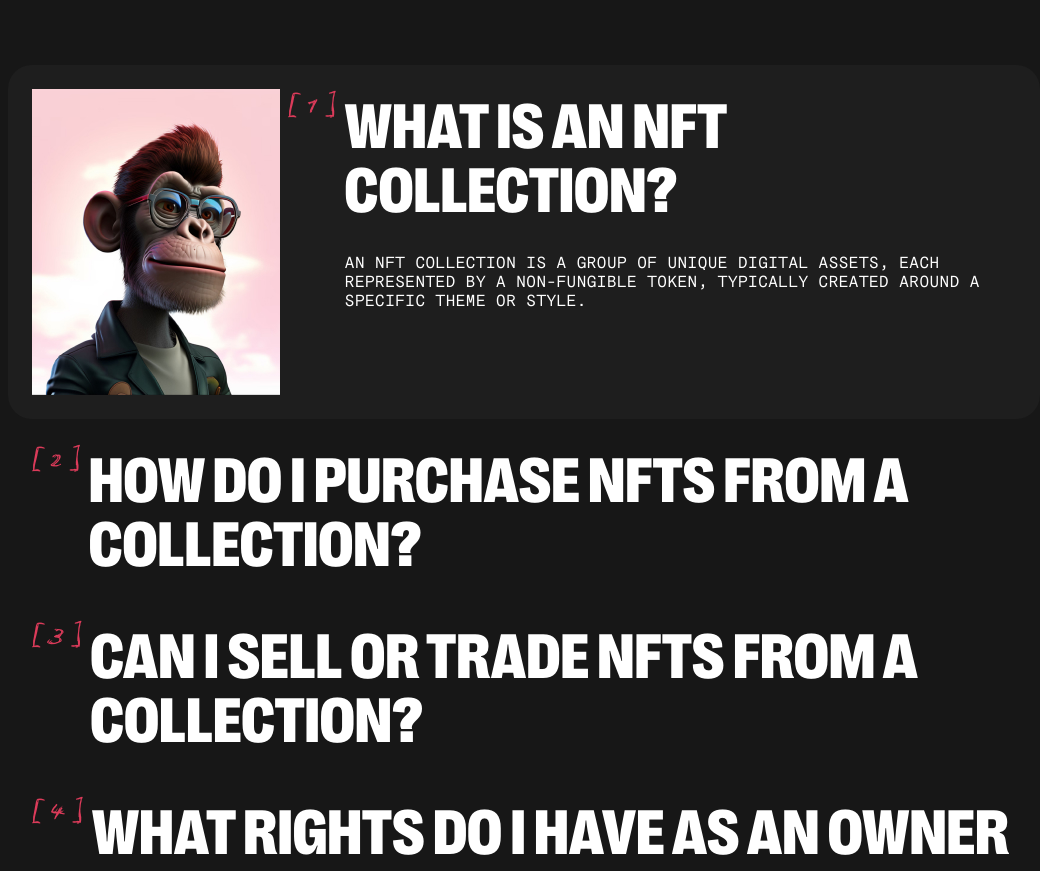
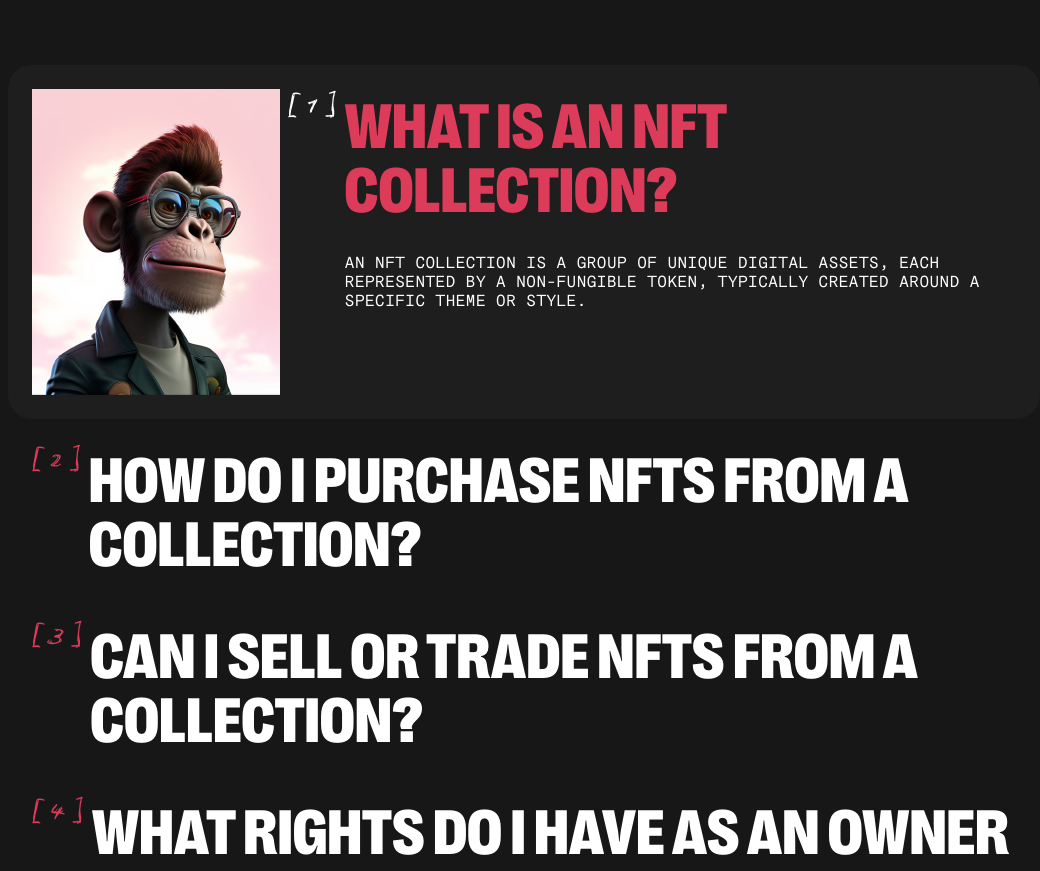
Before and after one commit to sili41995/soft-ryzen-test-task, a React (Vite) app: page / in a window 1280 px wide. Shown: the part 2597-3468 px from the top of the page, without its empty margins (116-1156 px from the left). Built offline with nearby package versions, Linux system fonts and the light colour scheme.

Commit message:
update styles

```diff
--- a/src/components/FaqSectionList/FaqSectionList.styled.ts
+++ b/src/components/FaqSectionList/FaqSectionList.styled.ts
@@ -24,15 +24,28 @@ export const ListItem = styled.li<IStyledProps>`
   background-color: ${({ theme, isActiveCard }) =>
     isActiveCard && theme.colors.cardBg};
   padding: ${({ theme }) => `${theme.spacing(2)} ${theme.spacing(2)}`} 10px;
+  padding-bottom: ${({ theme, isActiveCard }) =>
+    isActiveCard ? '10px' : theme.spacing(2)};
 
   @media screen and (min-width: 768px) {
     border-radius: 16px;
     padding: 18px ${({ theme }) => theme.spacing(4)};
+    padding-bottom: ${({ isActiveCard }) => (isActiveCard ? '23px' : '18px')};
   }
 
   @media screen and (min-width: 1280px) {
     border-radius: 24px;
     padding: ${({ theme }) => theme.spacing(6)};
+  }
+
+  &:is(:hover, :focus) {
+    & > p {
+      color: ${({ theme }) => theme.colors.white};
+    }
+
+    & > div > p:first-of-type {
+      color: ${({ theme }) => theme.colors.accent};
+    }
   }
 `;
 
@@ -42,13 +55,15 @@ export const Image = styled.img`
   }
 `;
 
-export const Number = styled.p`
+export const Number = styled.p<IStyledProps>`
   flex-shrink: 0;
-  color: ${({ theme }) => theme.colors.accent};
+  color: ${({ theme, isActiveCard }) =>
+    isActiveCard ? theme.colors.white : theme.colors.accent};
   font-family: Biro Script Plus;
   font-size: 12px;
   font-weight: 400;
   line-height: 1.67;
+  transition: color ${({ theme }) => theme.transitionDurationAndFunc};
 
   @media screen and (min-width: 768px) {
     font-size: 16px;
@@ -63,13 +78,15 @@ export const Number = styled.p`
 
 export const TitleWrap = styled.div``;
 
-export const Title = styled.p`
-  color: ${({ theme }) => theme.colors.white};
+export const Title = styled.p<IStyledProps>`
+  color: ${({ theme, isActiveCard }) =>
+    isActiveCard ? theme.colors.accent : theme.colors.white};
   font-family: Right Grotesk;
   font-size: 20px;
   font-weight: 900;
   line-height: 1;
   text-transform: uppercase;
+  transition: color ${({ theme }) => theme.transitionDurationAndFunc};
 
   @media screen and (min-width: 768px) {
     font-size: 32px;
--- a/src/components/FaqSectionList/FaqSectionList.tsx
+++ b/src/components/FaqSectionList/FaqSectionList.tsx
@@ -30,9 +30,9 @@ const FaqSectionList: FC<IProps> = ({ faqSectionCards }) => {
             onClick={onCardClick}
           >
             {isActiveCard && <Image src={avatar} alt='card avatar' />}
-            <Number>{cardNumber}</Number>
+            <Number isActiveCard={isActiveCard}>{cardNumber}</Number>
             <TitleWrap>
-              <Title>{title}</Title>
+              <Title isActiveCard={isActiveCard}>{title}</Title>
               {isActiveCard && <Description>{description}</Description>}
             </TitleWrap>
           </ListItem>
```
